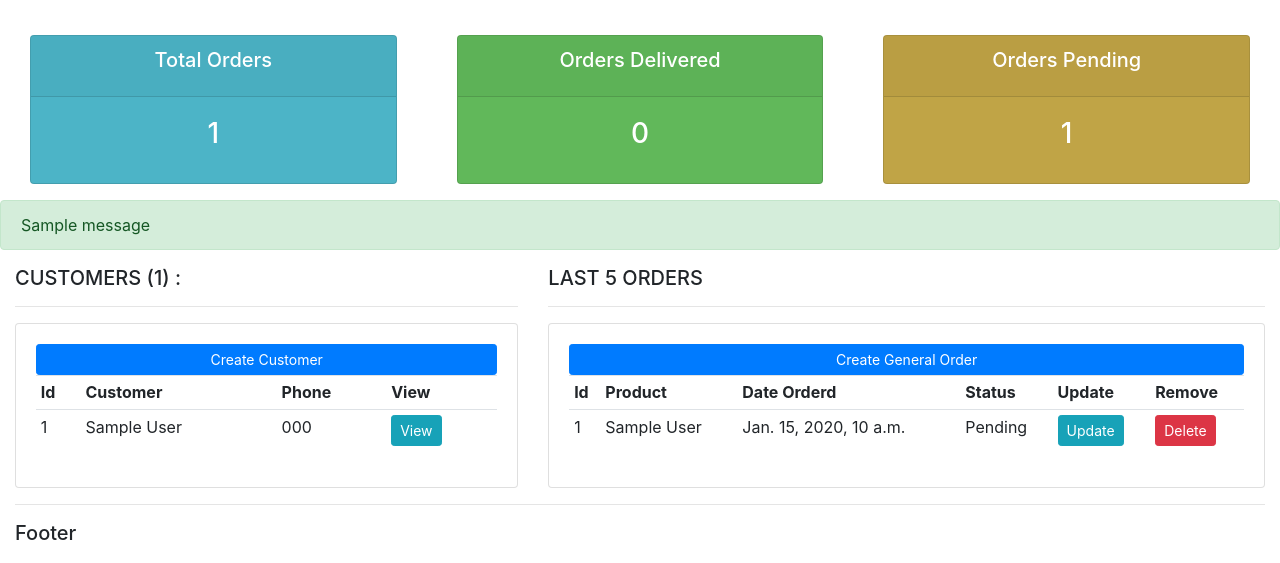
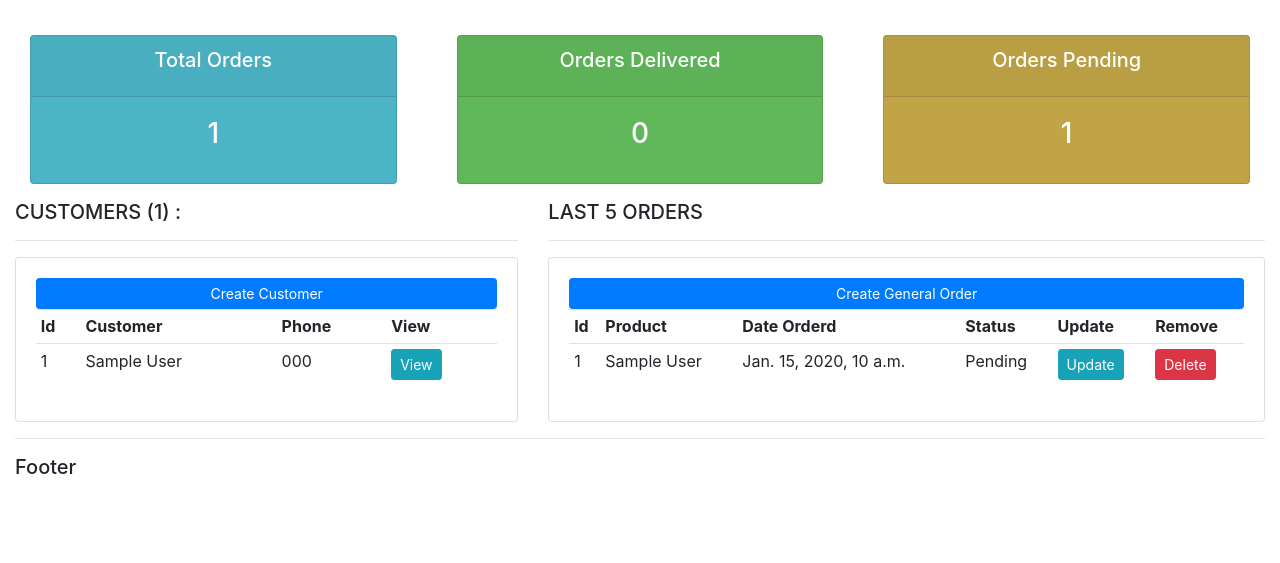
Before and after one commit to jobic10/crmwithdjango, a Django app: page / in a window 1280 px wide. Shown: the part 237-800 px from the top of the page. Run offline with Django 3.2, Linux system fonts and the light colour scheme; a user stored in the database is signed in; tables that the repository leaves empty hold one stand-in row (values such as "Sample post"); one stand-in notice (Sample message) is shown; some libraries are stand-ins or nearby versions.

Commit message:
Removed duplicated flash messages

```diff
--- a/account/templates/account/dashboard.html
+++ b/account/templates/account/dashboard.html
@@ -1,25 +1,6 @@
 {% extends 'account/main.html' %}
 {% block content %}
 {%  include 'account/status.html' %}
-{% if messages %}
-<div class='row'>
-    {% for message in messages  %}
-
-    {% if message.tags == 'success' %}
-    <div class="col-md-12 alert alert-success">
-
-        {{ message }}
-    </div>
-    {% else %}
-    <div class="col-md-12 alert alert-danger">
-
-        {{ message }}
-    </div>
-    {% endif %}
-
-    {% endfor %}
-</div>
-{% endif %}
 
 <div class="row">
     <div class="col-md-5">
--- a/account/views.py
+++ b/account/views.py
@@ -113,6 +113,9 @@ def delete_order(request, order_id):
 
 
 def login(request):
+    if request.user.is_authenticated:
+        messages.warning(request, "You are logged in already!")
+        return redirect(reverse('home'))
     if request.method == 'POST':
         username = request.POST.get('username')
         password = request.POST.get('password')
@@ -128,6 +131,9 @@ def login(request):
 
 
 def register(request):
+    if request.user.is_authenticated:
+        messages.warning(request, "You are logged in already!")
+    return redirect(reverse('home'))
     form = CreateUserForm(request.POST or None)
     context = {'form': form}
     if request.method == 'POST':
```
